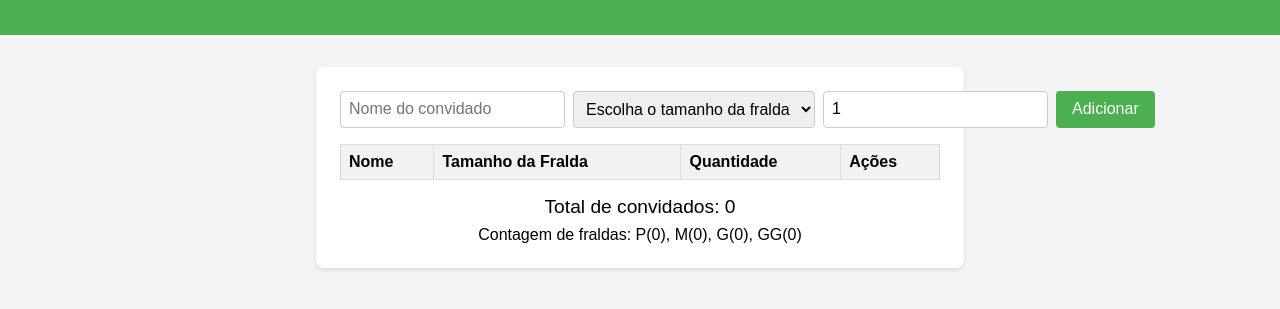
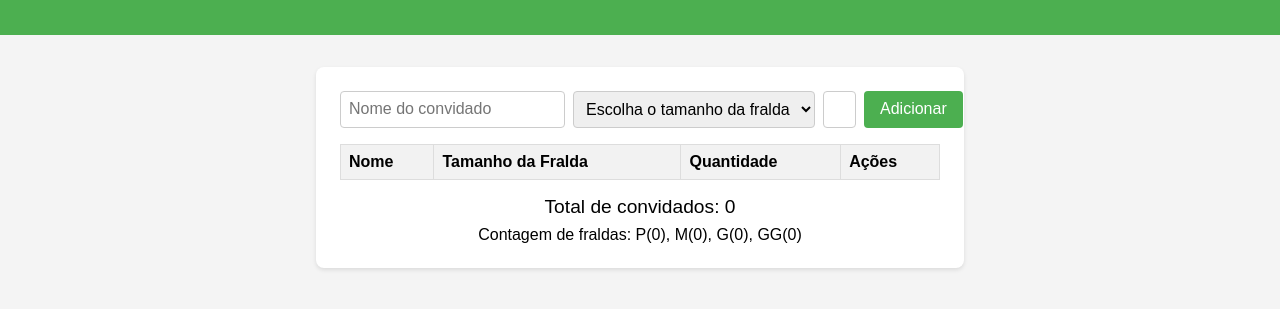
Before and after one commit to Andrew-Santos/DomManoel, a plain HTML site: page index.html in a window 1280 px wide. Shown: the part 77-386 px from the top of the page. Drawn offline with Linux system fonts and the light colour scheme.

Commit message:
Update index.html

```diff
--- a/index.html
+++ b/index.html
@@ -48,7 +48,7 @@
         }
 
         #guestQuantity {
-            flex: 0 0 10px;
+            width: 15px;
         }
 
         button {
```
